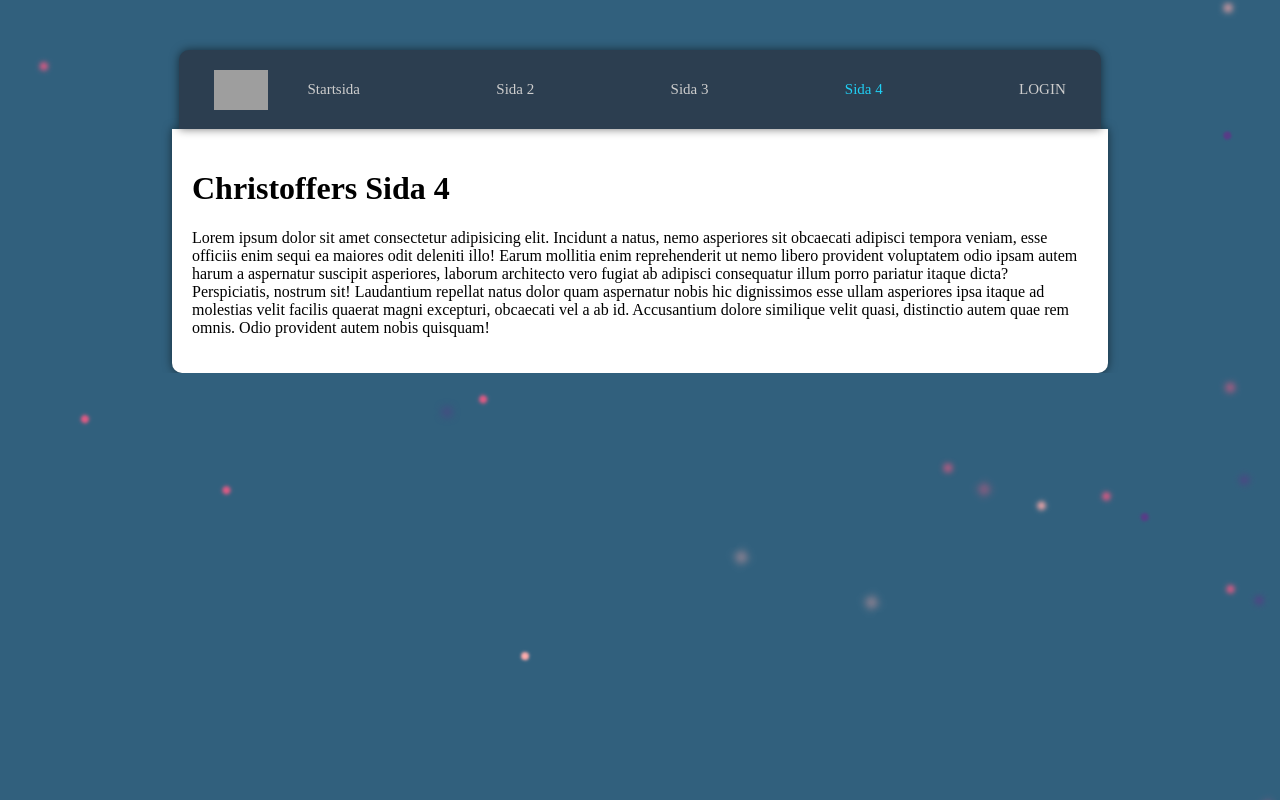
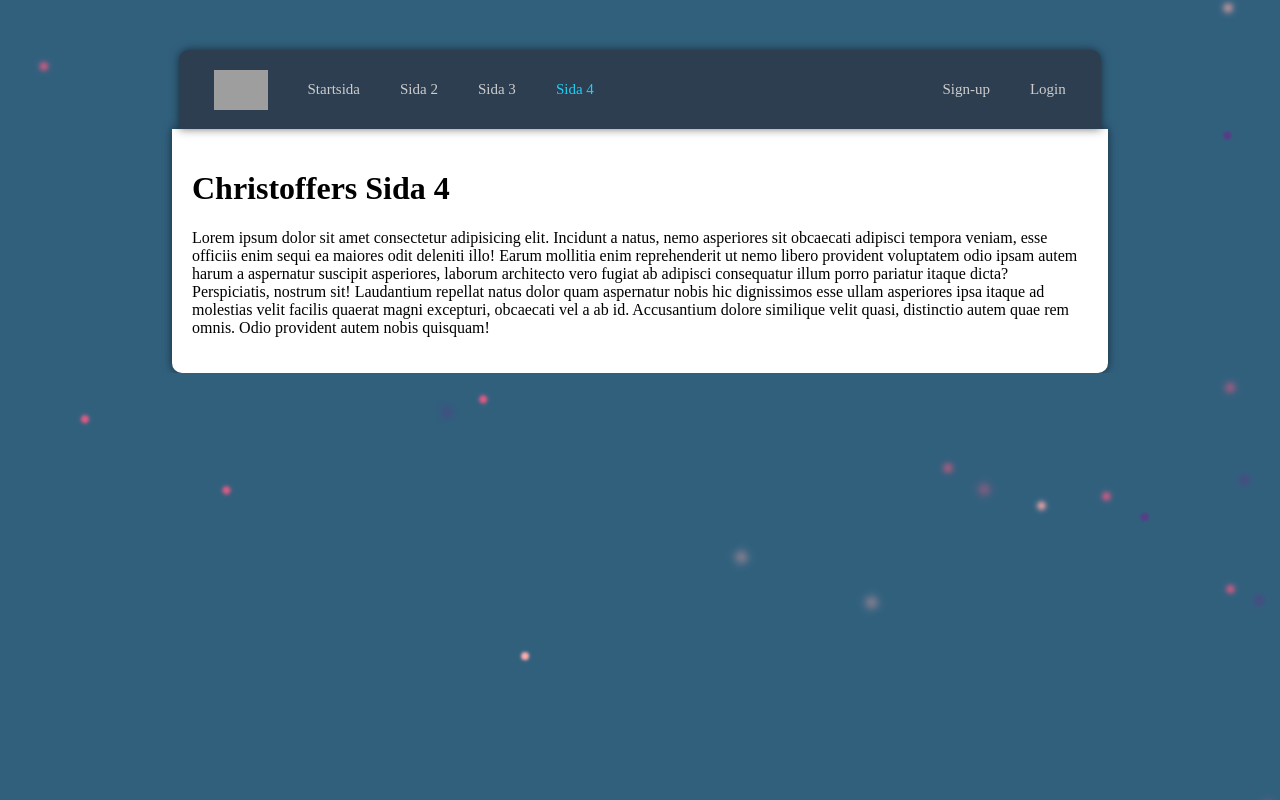
Before and after one commit to k1s3n/node-beginner, a website: page www/page4.html in a window 1280 px wide. Drawn offline with nearby package versions, Linux system fonts and the light colour scheme; grey boxes are pictures that could not be loaded.

Commit message:
CSS upadte nav

```diff
--- a/www/page4.html
+++ b/www/page4.html
@@ -67,32 +67,40 @@
             <img src="https://miro.medium.com/v2/resize:fit:1400/0*0VPMncf5GC0baguQ.png" alt="TEST"/>
         </a>
 
-        <!--Menu items-->
+        <!-- menu items -->
         <div class="menu">
           <ul>
             <li>
-                <a href="/">Startsida</a>
+              <a href="/">
+                Startsida
+              </a>
+            </li>
+            <li>
+              <a href="/page2.html">
+                Sida 2
+              </a>
+            </li>
+            <li>
+              <a href="/page3.html">
+                Sida 3
+              </a>
+            </li>
+            <li>
+              <a class="active" href="/page4.html">
+                Sida 4
+              </a>
             </li>
           </ul>
           <ul>
             <li>
-                <a href="/page2.html">Sida 2</a>
+              <a href="#signup">
+                Sign-up
+              </a>
             </li>
-            </ul>
-            <ul>
             <li>
-                  <a href="/page3.html">Sida 3</a>
-                </li>
-              </ul>
-              <ul>
-                <li>
-                  <a class="active" href="/page4.html">Sida 4</a>
-                </li>
-              </ul>
-            </ul>
-            <ul>
-              <li>
-                <a href="/login.html">LOGIN</a>
+              <a href="/login.html">
+                Login
+              </a>
             </li>
           </ul>
         </div>
```
Also changed, not shown: www/index.html (+25 -17 lines), www/login.html (+25 -17 lines), www/page2.html (+25 -17 lines), www/page3.html (+25 -17 lines). Lines whose indentation alone changed are shown as unchanged.
